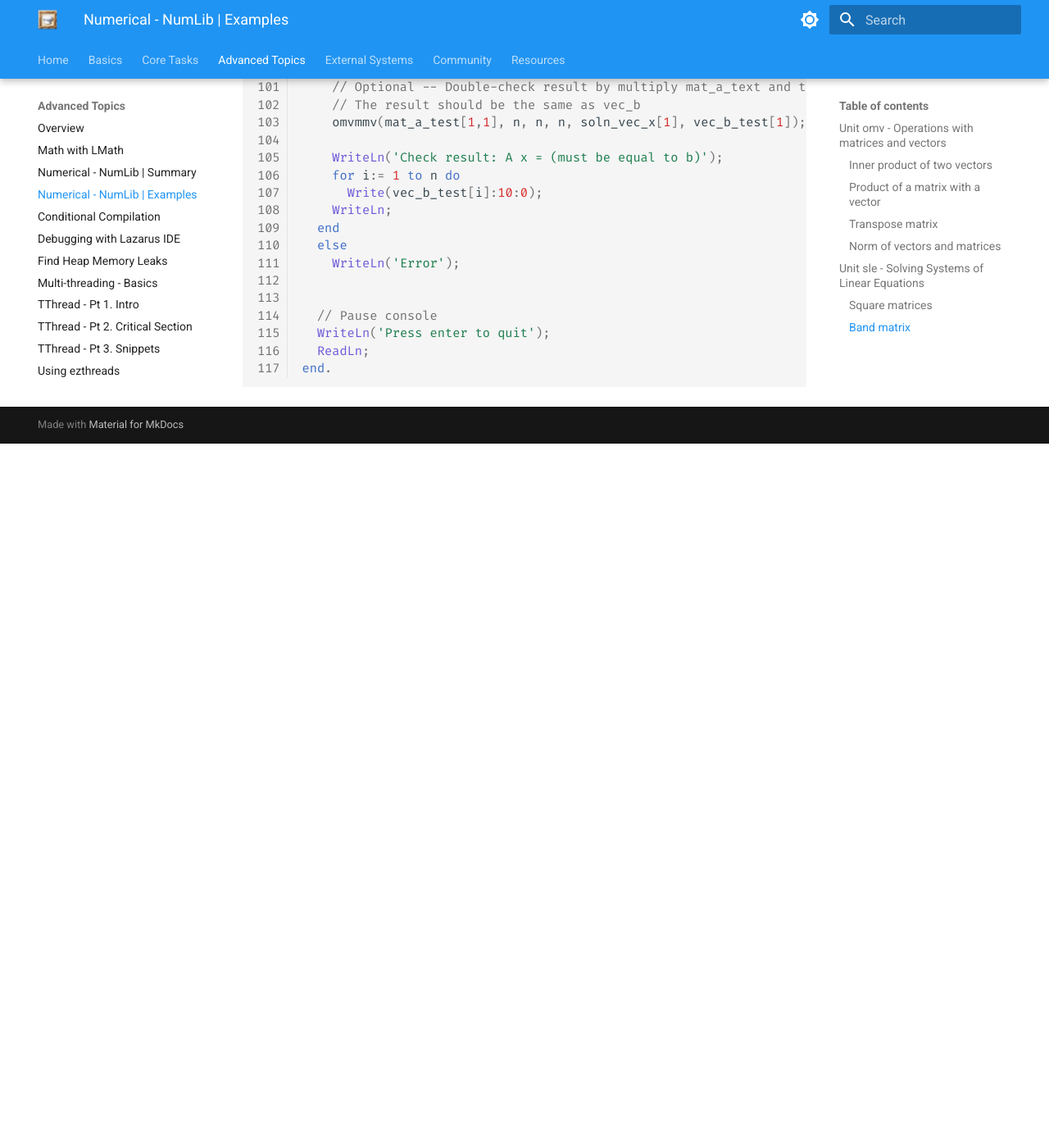
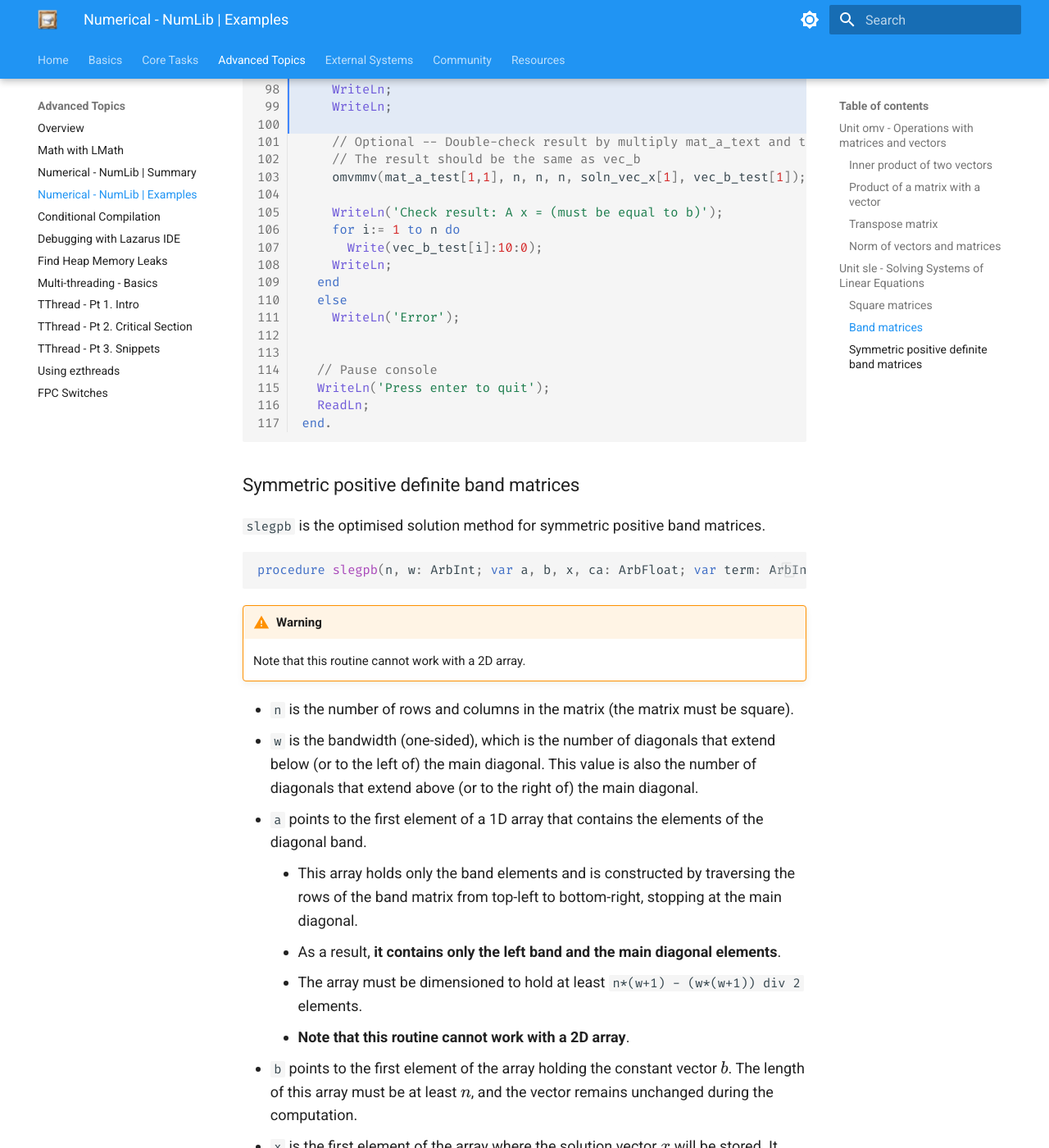
Before and after one commit to ikelaiah/free-pascal-cookbook, an MkDocs documentation site: the page built from docs/docs/advanced/numlib.md, in a window 1280 px wide and 1400 px high, scrolled down 16546 px. Shown: the whole window at 82% size. Built offline with MkDocs 1.6.1 and Material for MkDocs 9.7.7, drawn with Linux system fonts in a browser that asks for light colours; before the commit the page ends 17087 px from its top, so only the background shows below that; some of the changed text lies outside the part shown.

Commit message:
Update - Added an example for solving symmetric positive definite band matrices.

````diff
--- a/docs/docs/advanced/numlib.md
+++ b/docs/docs/advanced/numlib.md
@@ -606,21 +606,22 @@
 end.
 ```
 
-### Band matrix
+### Band matrices
 
-`slegba` is specially implemented for a band matrix, i.e. a matrix in which all elements are zero outside a band of width `l` below and of width `r` above the main diagonal.
+`slegba` is the optimised solution for band matrices, i.e. matrices in which all elements are zero outside a band of width `l` below and of width `r` above the main diagonal.
 
 ```pascal
 procedure slegba(n, l, r: ArbInt; var a, b, x, ca: ArbFloat; var term:ArbInt);
 ```
 
 !!! Warning
-    Note that a 2D dynamic array (`array of array of ArbFloat`) cannot be used for this routine.
+    Note that this routine cannot work with a 2D array.
 
 - `n` is the number of columns and rows of the matrix (it must be a square matrix).
 - `l` is the left bandwidth, i.e. the number of diagonals the band extends below (or to the left of) the main diagonal.
 - `r` is the right bandwidth, i.e. the number of diagonals the band extends above (or to the right of) the main diagonsl.
-- `a` is the first element of a 1D array which contains the elements of the diagonal band, see this. This array contains only the band elements and is obtained by running across the rows of the band matrix from left to right and top to bottom, starting at element $A_11$.
+- `a` is the first element of a 1D array which contains the elements of the diagonal band, see this.
+    - This array **contains only the band elements and is obtained by running across the rows of the band matrix from left to right and top to bottom, starting at** $A_11$.
     - It must be dimensioned to contain at least `n*(l+1+r) - (r*(r+1)+l*(l+1)) div 2` elements.
     - **Note that a 2D array cannot be used for this routine**.
 - `b` is the first element of the array containing the constant vector $b$. The array length at least must be equal to $n$. The vector will not be changed during the calculation.
@@ -794,3 +795,182 @@
   ReadLn;
 end.
 ```
+
+
+### Symmetric positive definite band matrices
+
+`slegpb` is the optimised solution method for symmetric positive band matrices.
+
+```pascal
+procedure slegpb(n, w: ArbInt; var a, b, x, ca: ArbFloat; var term: ArbInt);
+```
+
+!!! Warning
+    Note that this routine cannot work with a 2D array.
+
+- `n` is the number of rows and columns in the matrix (the matrix must be square).
+- `w` is the bandwidth (one-sided), which is the number of diagonals that extend below (or to the left of) the main diagonal. This value is also the number of diagonals that extend above (or to the right of) the main diagonal.
+- `a` points to the first element of a 1D array that contains the elements of the diagonal band.
+    - This array holds only the band elements and is constructed by traversing the rows of the band matrix from top-left to bottom-right, stopping at the main diagonal.
+    - As a result, **it contains only the left band and the main diagonal elements**.
+    - The array must be dimensioned to hold at least `n*(w+1) - (w*(w+1)) div 2` elements.
+    - **Note that this routine cannot work with a 2D array**.
+- `b` points to the first element of the array holding the constant vector $b$. The length of this array must be at least $n$, and the vector remains unchanged during the computation.
+- `x` is the first element of the array where the solution vector $x$ will be stored. It must be large enough to hold at least `n` values. If term is not equal to 1, the solution array may contain invalid data.
+- `ca` specifies the accuracy of the solution.
+- `term` is an error code that indicates the result of the calculation:
+    - 1: The computation was successful, and the solution vector $x$ is valid.
+    - 2: The matrix is (nearly) singular, so a solution could not be determined.
+    - 3: There was an error in the input values (e.g., `n < 1`, `w < 0`, or `w >= n`).
+
+**Example**
+
+Solve this system of linear equations.
+
+$$
+\displaystyle{  \begin{array}{ccccccc}
+    5 x_1 & - & 4 x_2 & + &   x_3 &   &       &   &       &   &       &   &       & = 0  \\
+   -4 x_1 & + & 6 x_2 & - & 4 x_3 & + &   x_4 &   &       &   &       &   &       & = 0  \\
+      x_1 & - & 4 x_2 & + & 6 x_3 & - & 4 x_4 &   &       &   &       &   &       & = 0  \\
+          &   &   x_2 & - & 4 x_3 & + & 6 x_4 & - & 4 x_5 &   &       &   &       & = 1  \\
+          &   &       &   &   x_3 & - & 4 x_4 & + & 6 x_5 & - & 4 x_6 & + &   x_7 & = 0  \\
+          &   &       &   &       &   &   x_4 & - & 4 x_5 & + & 6 x_6 & - & 4 x_7 & = 0  \\
+          &   &       &   &       &   &       &   &   x_5 & - & 4 x_6 & + & 5 x_7 & = 0  \\
+  \end{array}
+  \qquad \Rightarrow \qquad
+  A=
+  \left[
+    \begin{array}{rrrr}
+       5 & -4 &  1 &  0 &  0 &  0 &  0  \\
+      -4 &  6 & -4 &  1 &  0 &  0 &  0  \\
+       1 & -4 &  6 & -4 &  1 &  0 &  0  \\
+       0 &  1 & -4 &  6 & -4 &  1 &  0  \\
+       0 &  0 &  1 & -4 &  6 & -4 &  1  \\
+       0 &  0 &  0 &  1 & -4 &  6 & -4  \\
+       0 &  0 &  0 &  0 &  1 & -4 &  5
+    \end{array}
+  \right]
+  , \;
+  \mathbf{b} =
+  \left[
+    \begin{array}{r}
+      0 \\
+      0 \\
+      0 \\
+      1 \\
+      0 \\
+      0 \\
+      0
+    \end{array}
+  \right]
+ }
+$$
+
+```pascal linenums="1" hl_lines="50"
+program solve_spd;    // "spd" = symmetric positive definite
+
+{$mode objfpc}{$H+}{$J-}
+
+uses
+  typ, sle, omv;
+
+const
+  n = 7;
+  w = 2;
+  n_band_elements = n * (w + 1) - (w * (w + 1)) div 2;
+
+var
+  // Band elements arranged in rows
+  // Elements outside of the band as well as right diagonals are omitted!
+  mat_a: array[1..n_band_elements] of Arbfloat = (
+             5,
+            -4, 6,
+             1, -4, 6,
+                 1, -4, 6,
+                     1, -4, 6,
+                       1, -4, 6,
+                          1, -4, 5
+    );
+  vec_b: array[1..n] of ArbFloat = (
+    0, 0, 0, 1, 0, 0, 0
+  );
+  soln_vec_x: array[1..n] of ArbFloat;
+  mat_a_test: array[1..n, 1..n] of ArbFloat;
+  vec_b_test: array[1..n] of ArbFloat;
+  ca: ArbFloat;
+  i, j, k: integer;
+  term: integer;
+
+begin
+  WriteLn('Solve matrix system A x = b where A is a symmetric positive definite band matrix');
+  WriteLn;
+
+  // Write diagonal elements
+  WriteLn('Matrix A:');
+  WriteLn('  n = ', n);
+  Writeln('  (One-sided) band width w = ', w);
+  WriteLn('  Diagonal elements of A = ');
+  for k := 1 to n_band_elements do
+    Write(mat_a[k]:5:0);
+  WriteLn;
+  WriteLn;
+
+  // Solve
+  slegpb(n, w, mat_a[1], vec_b[1], soln_vec_x[1], ca, term);
+
+  if term = 1 then begin
+    // To test the result we multiply a with the solution vector x and check
+    // whether the result is equal to b.
+    // Since mutliplication of a matrix stored like a band matrix is quite
+    // cumbersome we copy the band matrix into a standard matrix.
+    FillChar(mat_a_test, SizeOf(mat_a_test), 0);
+    i := 1;
+    k := 1;
+    while (k <= n_band_elements) and (i <= n) do begin
+      for j := i - w to i do
+        if (j >= 1) and (j <= n) then begin
+          mat_a_test[i, j] := mat_a[k];
+          mat_a_test[j, i] := mat_a[k];
+          inc(k);
+        end;
+      inc(i);
+    end;
+
+    // Print mat_a
+    WriteLn('Matrix A =');
+    for i:=1 to n do begin
+      for j:=1 to n do
+        Write(mat_a_test[i,j]:5:0);
+      WriteLn;
+    end;
+    WriteLn;
+
+    // Print vec_b
+    WriteLn('Vector b = ');
+    for i:= 1 to n do
+      Write(vec_b[i]:10:0);
+    WriteLn;
+    WriteLn;
+
+    // Print solution vec_x
+    WriteLn('Solution: vector x = ');
+    for i:= 1 to n do
+      Write(soln_vec_x[i]:10:3);
+    WriteLn;
+    WriteLn;
+
+    omvmmv(mat_a_test[1,1], n, n, n, soln_vec_x[1], vec_b_test[1]);
+
+    WriteLn('Check result: A x = (must be equal to b)');
+    for i:= 1 to n do
+      Write(vec_b_test[i]:10:3);
+    WriteLn;
+  end
+  else
+    WriteLn('Error');
+
+  // Pause Console
+  WriteLn('Press enter to quit');
+  ReadLn;
+end.
+```
````
